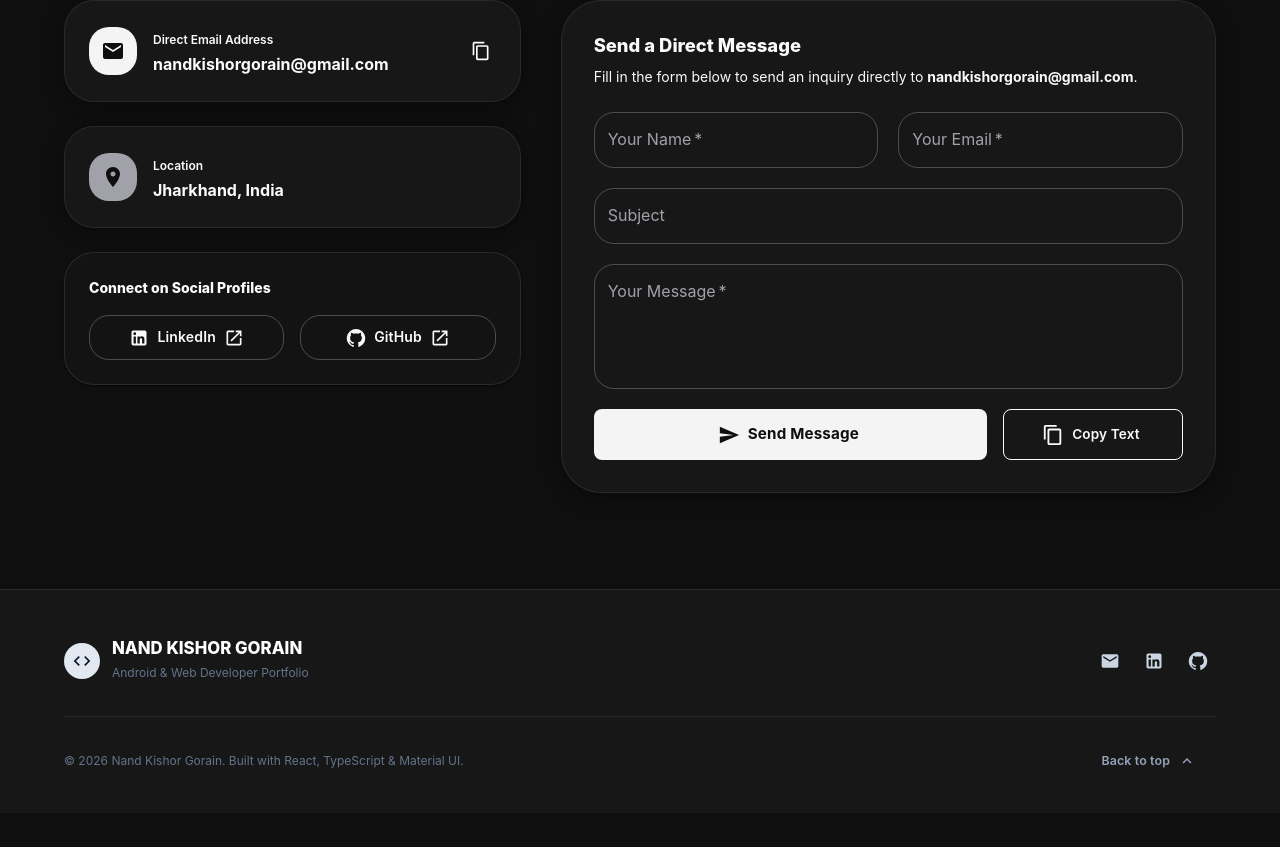
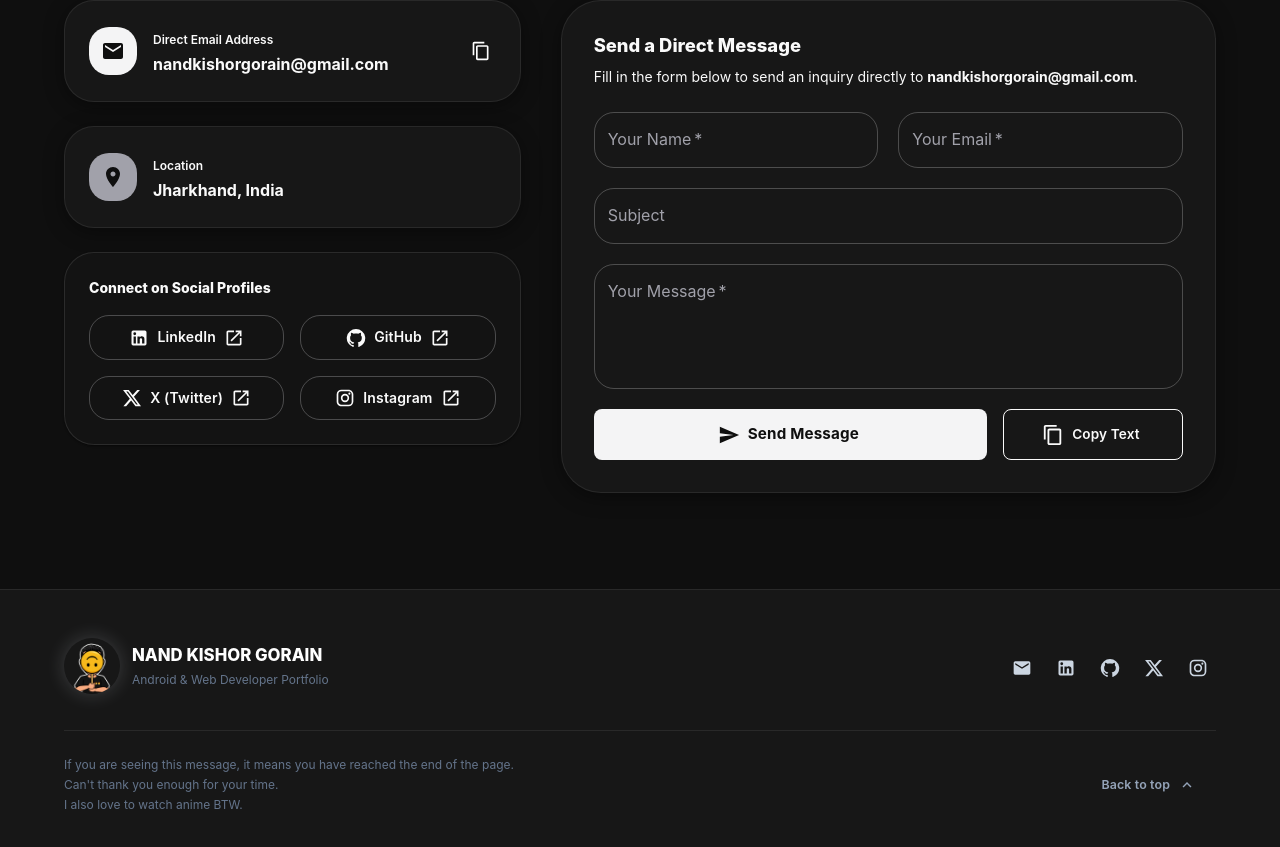
Before and after one commit to NandKishor-10/NandKishor-10, a React (Vite) app: page / in a window 1280 px wide. Shown: the part 7075-7922 px from the top of the page. Before the commit the page ends 7888 px from the top, so only its background shows below. Built offline with nearby package versions, Linux system fonts and the light colour scheme.

Commit message:
refactor

```diff
--- a/src/components/ContactSection.tsx
+++ b/src/components/ContactSection.tsx
@@ -29,6 +29,8 @@ import {
   Check as CheckIcon,
   History as HistoryIcon,
   OpenInNew as OpenInNewIcon,
+  X as XIcon,
+  Instagram as InstagramIcon,
 } from '@mui/icons-material';
 import { motion } from 'motion/react';
 import { profileData } from '../data/portfolioData';
@@ -254,7 +256,8 @@ export const ContactSection: React.FC = () => {
                   <Typography variant="subtitle2" sx={{ fontWeight: 800, mb: 2 }}>
                     Connect on Social Profiles
                   </Typography>
-                  <Stack direction="row" spacing={2}>
+                  <Grid container spacing={2}>
+                    <Grid size={{ xs: 6 }}>
                       <Button
                         variant="outlined"
                         startIcon={<LinkedInIcon />}
@@ -267,6 +270,9 @@ export const ContactSection: React.FC = () => {
                       >
                         LinkedIn
                       </Button>
+                    </Grid>
+
+                    <Grid size={{ xs: 6 }}>
                       <Button
                         variant="outlined"
                         startIcon={<GitHubIcon />}
@@ -279,7 +285,38 @@ export const ContactSection: React.FC = () => {
                       >
                         GitHub
                       </Button>
-                  </Stack>
+                    </Grid>
+
+                    <Grid size={{ xs: 6 }}>
+                      <Button
+                        variant="outlined"
+                        startIcon={<XIcon />}
+                        endIcon={<OpenInNewIcon sx={{ fontSize: 14 }} />}
+                        href={profileData.x}
+                        target="_blank"
+                        rel="noopener noreferrer"
+                        fullWidth
+                        sx={{ borderRadius: 2 }}
+                      >
+                        X (Twitter)
+                      </Button>
+                    </Grid>
+
+                    <Grid size={{ xs: 6 }}>
+                      <Button
+                        variant="outlined"
+                        startIcon={<InstagramIcon />}
+                        endIcon={<OpenInNewIcon sx={{ fontSize: 14 }} />}
+                        href={profileData.instagram}
+                        target="_blank"
+                        rel="noopener noreferrer"
+                        fullWidth
+                        sx={{ borderRadius: 2 }}
+                      >
+                        Instagram
+                      </Button>
+                    </Grid>
+                  </Grid>
                 </Paper>
 
                 {/* Sent Messages History Toggle if available */}
--- a/src/components/Footer.tsx
+++ b/src/components/Footer.tsx
@@ -7,18 +7,21 @@ import {
   Stack,
   Divider,
   Button,
+  Avatar,
+  useTheme,
 } from '@mui/material';
 import {
   GitHub as GitHubIcon,
   LinkedIn as LinkedInIcon,
   Email as EmailIcon,
   KeyboardArrowUp as TopIcon,
-  Code as CodeIcon,
+  X as XIcon,
+  Instagram as InstagramIcon,
 } from '@mui/icons-material';
 import { profileData } from '../data/portfolioData';
 
 export const Footer: React.FC = () => {
-
+const theme = useTheme();
   const handleScrollTop = () => {
     window.scrollTo({ top: 0, behavior: 'smooth' });
   };
@@ -42,20 +45,23 @@ export const Footer: React.FC = () => {
         >
           {/* Brand */}
           <Box sx={{ display: 'flex', alignItems: 'center', gap: 1.5 }}>
-            <Box
+            <Avatar
+              src='/logo.png'
               sx={{
-                width: 36,
-                height: 36,
-                borderRadius: 2,
-                bgcolor: '#e2e8f0',
-                display: 'flex',
-                alignItems: 'center',
-                justifyContent: 'center',
-                color: '#0f172a',
+                width: 56,
+                height: 56,
+                color: 'primary.contrastText',
+                fontSize: '1.5rem',
+                fontWeight: 800,
+                mb: 0.5,
+                boxShadow: theme.palette.mode === 'dark'
+                  ? '0 0 20px rgba(226, 232, 240, 0.2)'
+                  : '0 4px 16px rgba(15, 23, 42, 0.15)',
               }}
             >
-              <CodeIcon fontSize="small" />
-            </Box>
+              NK
+            </Avatar>
+
             <Box>
               <Typography variant="subtitle1" sx={{ color: '#fff', lineHeight: 1.2, fontWeight: 800 }}>
                 NAND KISHOR GORAIN
@@ -93,6 +99,24 @@ export const Footer: React.FC = () => {
             >
               <GitHubIcon fontSize="small" />
             </IconButton>
+            <IconButton
+              component="a"
+              href={profileData.x}
+              target="_blank"
+              rel="noopener noreferrer"
+              sx={{ color: '#cbd5e1', '&:hover': { color: '#ffffff', bgcolor: 'rgba(255,255,255,0.08)' } }}
+            >
+              <XIcon fontSize="small" />
+            </IconButton>
+            <IconButton
+              component="a"
+              href={profileData.instagram}
+              target="_blank"
+              rel="noopener noreferrer"
+              sx={{ color: '#cbd5e1', '&:hover': { color: '#ffffff', bgcolor: 'rgba(255,255,255,0.08)' } }}
+            >
+              <InstagramIcon fontSize="small" />
+            </IconButton>
           </Stack>
         </Stack>
 
@@ -100,7 +124,11 @@ export const Footer: React.FC = () => {
 
         <Stack direction={{ xs: 'column', sm: 'row' }} spacing={2} sx={{ justifyContent: 'space-between', alignItems: 'center' }}>
           <Typography variant="caption" sx={{ color: '#64748b' }}>
-            © {new Date().getFullYear()} Nand Kishor Gorain. Built with React, TypeScript & Material UI.
+            If you are seeing this message, it means you have reached the end of the page.
+            <br />
+            Can't thank you enough for your time.
+            <br />
+            I also love to watch anime BTW.
           </Typography>
 
           <Button
--- a/src/data/portfolioData.ts
+++ b/src/data/portfolioData.ts
@@ -7,6 +7,8 @@ export const profileData: ProfileInfo = {
   email: "nandkishorgorain@gmail.com",
   linkedin: "https://www.linkedin.com/in/nandkishor10",
   github: "https://github.com/NandKishor-10",
+  x: "https://x.com/NandKishor_10",
+  instagram: "https://www.instagram.com/nandkishor_1o",
   summary: "Android Developer with a BCA in Computer Applications, skilled in Kotlin and Jetpack Compose, with hands-on experience building and shipping mobile apps using MVVM architecture, Koin/Hilt dependency injection, and REST-backed data layers. Also comfortable working across the stack, having independently built and deployed full-stack web applications with React, Next.js, and TypeScript. Strong foundation in software fundamentals, API integration, and cross-platform development.",
   stats: [
     { label: "Mobile & Web Apps", value: "5+", sublabel: "Built & Deployed" },
--- a/src/index.css
+++ b/src/index.css
@@ -23,3 +23,105 @@ html {
 ::-webkit-scrollbar-thumb:hover {
   background: rgba(148, 163, 184, 0.5);
 }
+
+@media print {
+  @page {
+    size: A4 portrait;
+    margin: 6mm 8mm;
+  }
+
+  html, body {
+    height: auto !important;
+    min-height: 0 !important;
+    max-height: 100% !important;
+    overflow: hidden !important;
+    background: #ffffff !important;
+    color: #000000 !important;
+    margin: 0 !important;
+    padding: 0 !important;
+  }
+
+  #root,
+  .MuiBackdrop-root,
+  .MuiDialogTitle-root,
+  .MuiDialogActions-root {
+    display: none !important;
+  }
+
+  .MuiDialog-root,
+  .MuiDialog-container,
+  .MuiDialog-paper,
+  .MuiDialogContent-root {
+    display: block !important;
+    position: static !important;
+    margin: 0 !important;
+    padding: 0 !important;
+    width: 100% !important;
+    height: auto !important;
+    min-height: 0 !important;
+    max-height: none !important;
+    overflow: visible !important;
+    border: none !important;
+    box-shadow: none !important;
+    background: #ffffff !important;
+  }
+
+  #printable-resume {
+    display: block !important;
+    position: relative !important;
+    width: 100% !important;
+    max-width: 100% !important;
+    margin: 0 !important;
+    padding: 0 !important;
+    box-shadow: none !important;
+    border: none !important;
+    background: #ffffff !important;
+    color: #0f172a !important;
+    page-break-after: avoid !important;
+    break-after: avoid !important;
+    page-break-inside: avoid !important;
+    break-inside: avoid !important;
+  }
+
+  .resume-section {
+    margin-top: 8px !important;
+    page-break-inside: avoid !important;
+    break-inside: avoid !important;
+  }
+
+  .resume-section-title {
+    font-size: 0.725rem !important;
+    margin-bottom: 4px !important;
+    padding-bottom: 2px !important;
+  }
+
+  .resume-text {
+    font-size: 0.725rem !important;
+    line-height: 1.3 !important;
+  }
+
+  .resume-header-name {
+    font-size: 1.25rem !important;
+  }
+
+  .resume-header-sub {
+    font-size: 0.775rem !important;
+    margin-top: 1px !important;
+    margin-bottom: 1px !important;
+  }
+
+  .resume-contact-info {
+    font-size: 0.725rem !important;
+    margin-top: 2px !important;
+  }
+
+  .resume-bullets {
+    font-size: 0.7rem !important;
+    line-height: 1.28 !important;
+    padding-left: 16px !important;
+  }
+
+  .resume-bullets li {
+    margin-bottom: 1px !important;
+  }
+}
--- a/src/types.ts
+++ b/src/types.ts
@@ -59,6 +59,8 @@ export interface ProfileInfo {
   email: string;
   linkedin: string;
   github: string;
+  x: string;
+  instagram: string;
   summary: string;
   stats: {
     label: string;
```
Also changed, not shown: src/components/ResumeModal.tsx (+34 -28 lines). Lines whose indentation alone changed are shown as unchanged.
